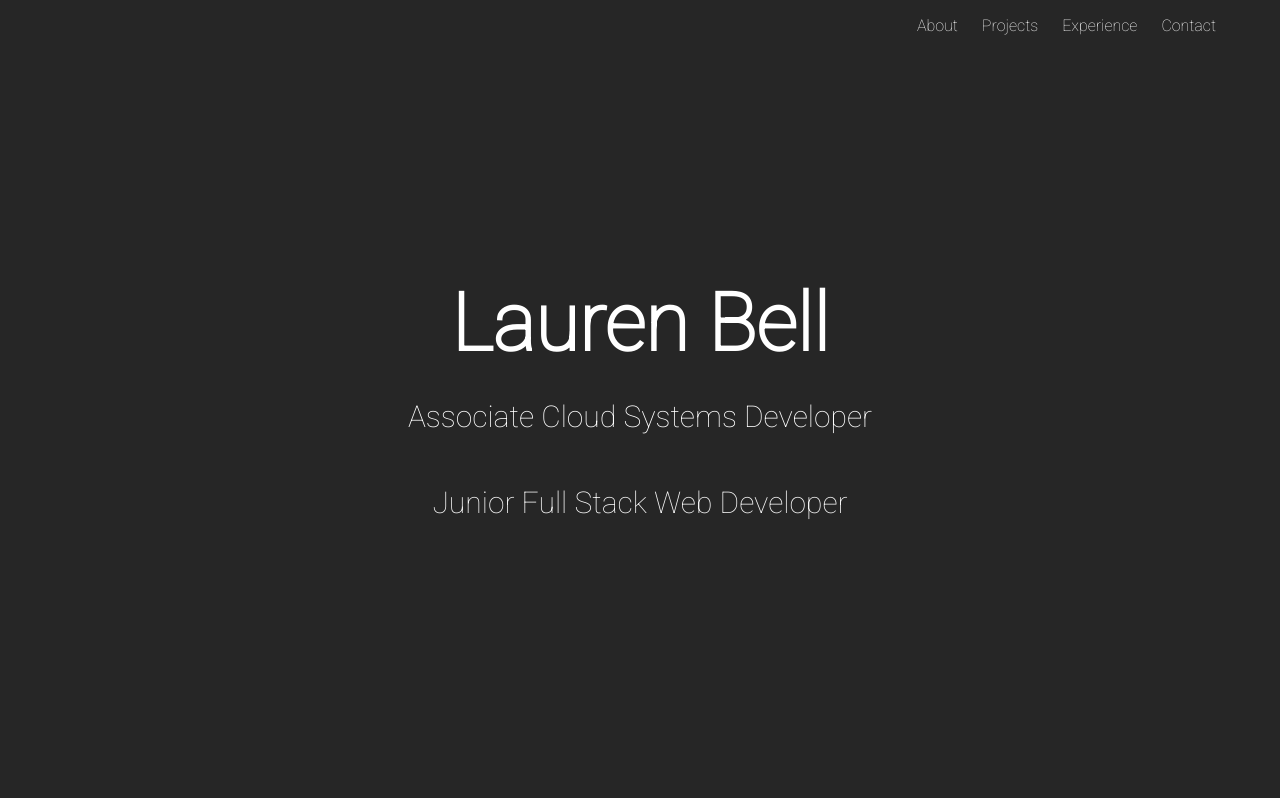
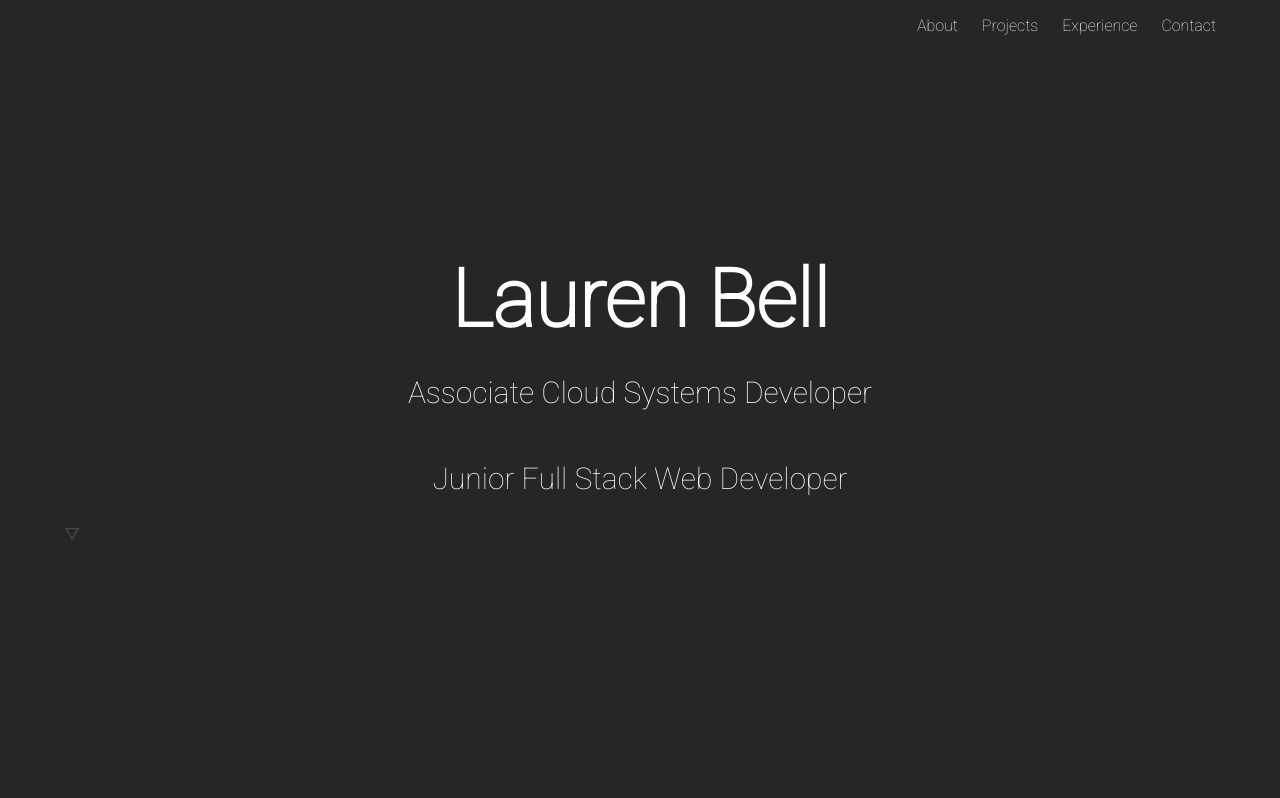
Before and after one commit to lozlette/Lauren-Bell-Personal-Portfolio, a website: page index.html in a window 1280 px wide. Shown: the top 798 px of the page. Drawn offline with nearby package versions, Linux system fonts and the light colour scheme.

Commit message:
arrow added to header in a h3

```diff
--- a/index.html
+++ b/index.html
@@ -39,6 +39,7 @@
           <h2 class="subtitle fadeIn three" id="heroSubtitle">
             Junior Full Stack Web Developer
           </h2>
+          <h3>▽</h3>
         </div>
       </div>
     </section>
```
